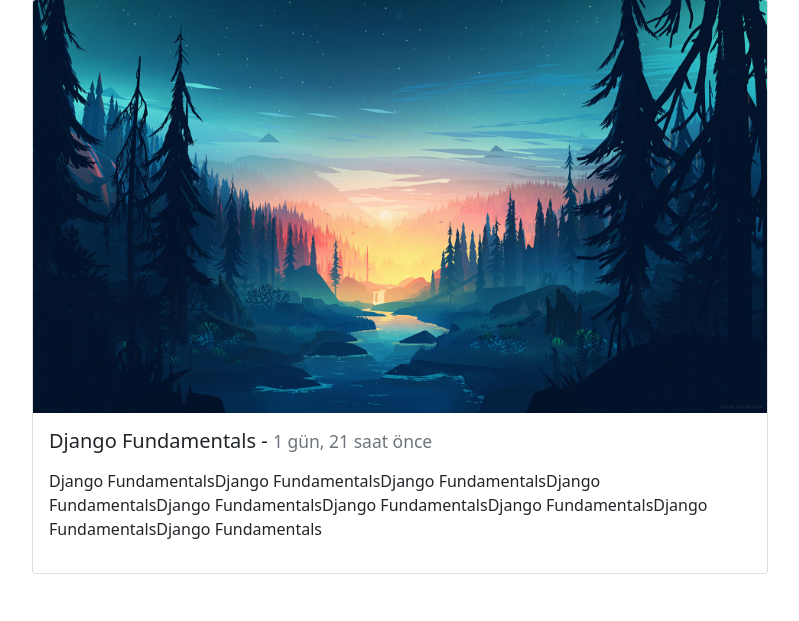
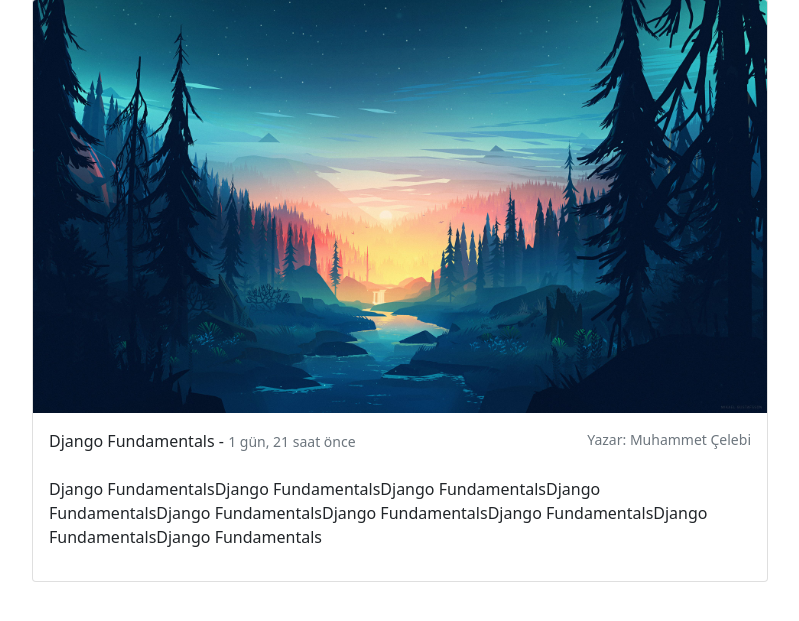
Before and after one commit to xeorleon/django-blog, a Django app: a page that uses templates/post/detail.html in a window 1280 px wide. Shown: the part 73-694 px from the top of the page, without its empty margins (240-1039 px from the left). Run offline with Django 3.2, Linux system fonts and the light colour scheme; data comes from the database, SQL or seed files in the repository; both versions use the stored data as it was after the commit; some libraries are stand-ins or nearby versions.

Commit message:
Author post relationship

```diff
--- a/post/admin.py
+++ b/post/admin.py
@@ -3,7 +3,7 @@ from .models import Post
 # from post.models import Post
 
 class PostAdmin(admin.ModelAdmin):
-    list_display = ['title', 'publishing_date', 'slug']
+    list_display = ['title', 'publishing_date', 'slug', 'user']
     list_display_links = ['publishing_date']
     list_filter = ['publishing_date']
     search_fields = ['title', 'content']
--- a/post/models.py
+++ b/post/models.py
@@ -2,8 +2,15 @@ from django.db import models
 from django.urls import reverse
 from django.utils.text import slugify
 from ckeditor.fields import RichTextField
+from django.contrib.auth import get_user_model
+from django.conf import settings
+
+def get_sentinel_user():
+    return get_user_model().objects.get_or_create(username='deleted')
+
 
 class Post(models.Model):
+    user = models.ForeignKey(settings.AUTH_USER_MODEL, on_delete=models.SET(get_sentinel_user), verbose_name='Yazar', related_name='posts')
     title = models.CharField("Başlık", max_length=120)
     content = RichTextField('İçerik')
     publishing_date = models.DateTimeField("Yayımlanma Tarihi", auto_now_add=True)
--- a/post/views.py
+++ b/post/views.py
@@ -40,7 +40,9 @@ def post_create(request):
     # Refactor
     form = PostForm(request.POST or None, request.FILES or None)
     if form.is_valid():
-        post = form.save()
+        post = form.save(commit=False)
+        post.user = request.user
+        post.save()
         messages.success(request, 'Başarılı bir şekilde oluşturdunuz.')
         return HttpResponseRedirect(post.get_absolute_url())
     context = {
--- a/templates/post/detail.html
+++ b/templates/post/detail.html
@@ -10,7 +10,10 @@
                         <img class="card-img-top img-responsive" src="{{post.image.url}}" alt="Card image cap">
                     {% endif %}
                         <div class="card-body">
-                        <h5 class="card-title">{{ post.title }} - <small class="text-muted h-6">{{ post.publishing_date|timesince }} önce</small></h5>
+                            <div class="d-flex justify-content-between">
+                                <span class="card-title">{{ post.title }} - <small class="text-muted h-6">{{ post.publishing_date|timesince }} önce</small></span>
+                                <small class="text-muted">Yazar: {{ post.user.get_full_name }}</small>
+                            </div>
                         <p class="card-text"> {{ post.content|safe|linebreaks }}</p>
                     </div>
                 </div>
--- a/templates/post/index.html
+++ b/templates/post/index.html
@@ -11,7 +11,10 @@
                         <img class="card-img-top img-responsive" src="{{post.image.url}}" alt="Card image cap">
                     {% endif %}
                   <div class="card-body">
-                    <h5 class="card-title">{{ post.title }} - <small class="text-muted h-6">{{ post.publishing_date|timesince }} önce</small></h5>
+                      <div class="d-flex justify-content-between">
+                          <span class="card-title">{{ post.title }} - <small class="text-muted h-6">{{ post.publishing_date|timesince }} önce</small></span>
+                          <small class="text-muted">Yazar: {{ post.user.get_full_name }}</small>
+                      </div>
                     <p class="card-text"> {{ post.content|safe|linebreaks|truncatechars:100 }}</p>
                     <a href="{{post.get_absolute_url}}" class="btn btn-primary">İncele</a>
                       {% if request.user.is_authenticated %}
```
Also changed, not shown: README.md, db.sqlite3.
